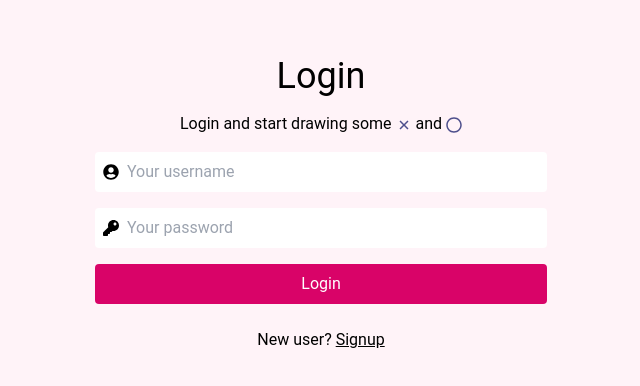
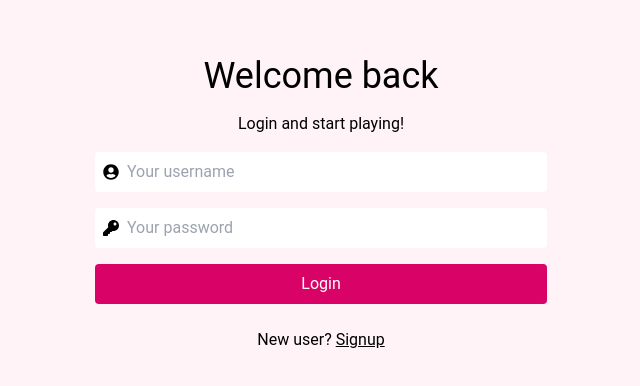
Before and after one commit to tonkec/tictactoe, a React (Vite) app: page /login in a window 1280 px wide. Shown: the part 192-578 px from the top of the page, without its empty margins (319-959 px from the left). Built offline with nearby package versions, Linux system fonts and the light colour scheme.

Commit message:
feat(login-page) change text

```diff
--- a/src/pages/Login/index.tsx
+++ b/src/pages/Login/index.tsx
@@ -1,9 +1,8 @@
 import { AuthContainer } from "../../ui/auth"
 import { Container } from "../../ui/container"
 import { useForm, SubmitHandler } from "react-hook-form";
-import {  FaUserCircle, FaKey, FaRegCircle } from "react-icons/fa";
+import {  FaUserCircle, FaKey } from "react-icons/fa";
 import { buttonClassName, errorClassName, formClassName, inputClassName, inputWrapper, secondButtonClassName } from "./styles"
-import { IoCloseSharp } from "react-icons/io5";
 
 type Inputs = {
     username: string,
@@ -17,8 +16,8 @@ export const Login = () => {
     return <Container>
         <AuthContainer>
         <form className={formClassName} onSubmit={handleSubmit(onSubmit)}>
-            <h1 className="text-4xl text-center">Login</h1>
-            <p className="text-center">Login and start drawing some <IoCloseSharp className="inline text-purple" /> and <FaRegCircle className="inline text-purple" /></p>
+            <h1 className="text-4xl text-center">Welcome back</h1>
+            <p className="text-center">Login and start playing!</p>
                 <fieldset>
                     <div className={inputWrapper}>
                         <label className="absolute left-2 top-3"><FaUserCircle fontSize="1rem"  /></label>
```
